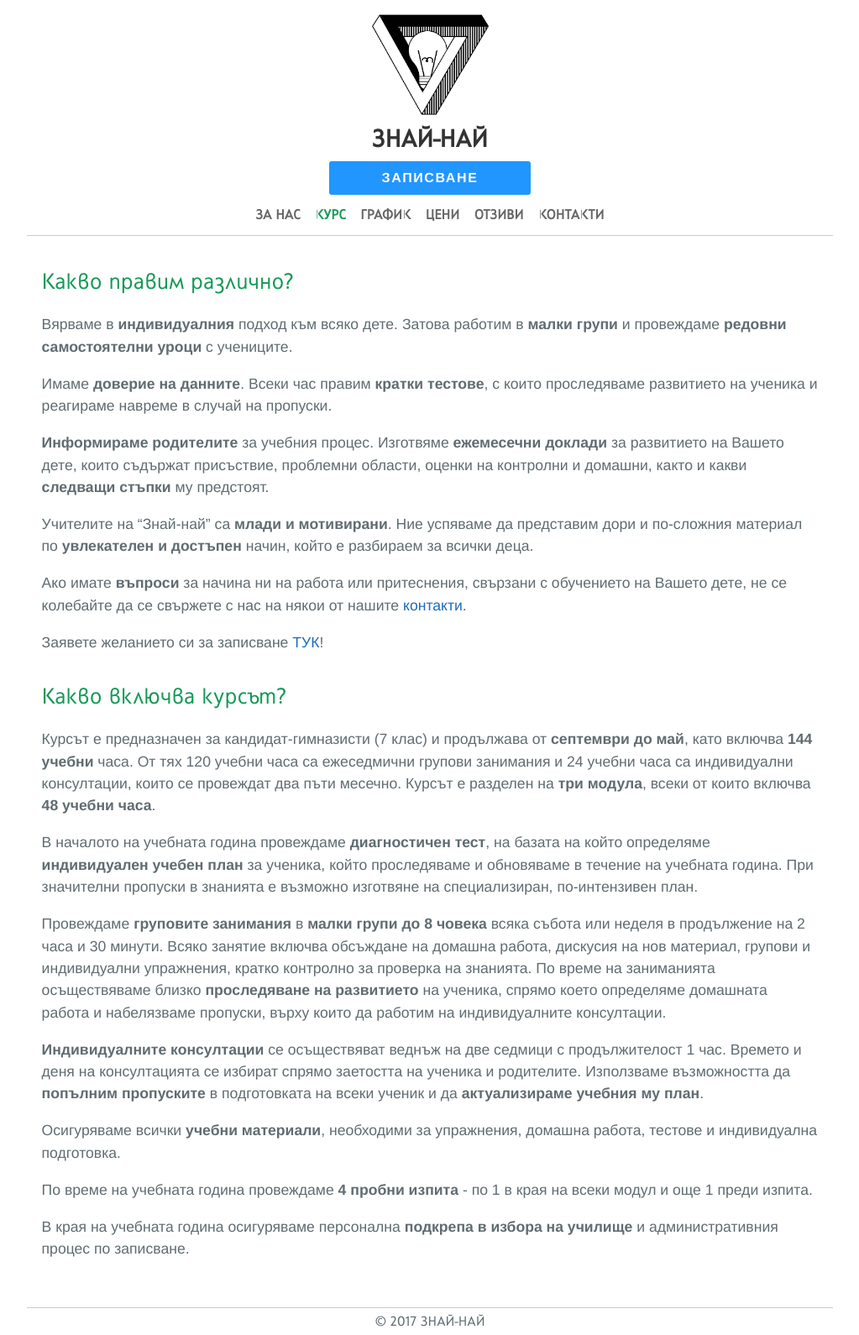
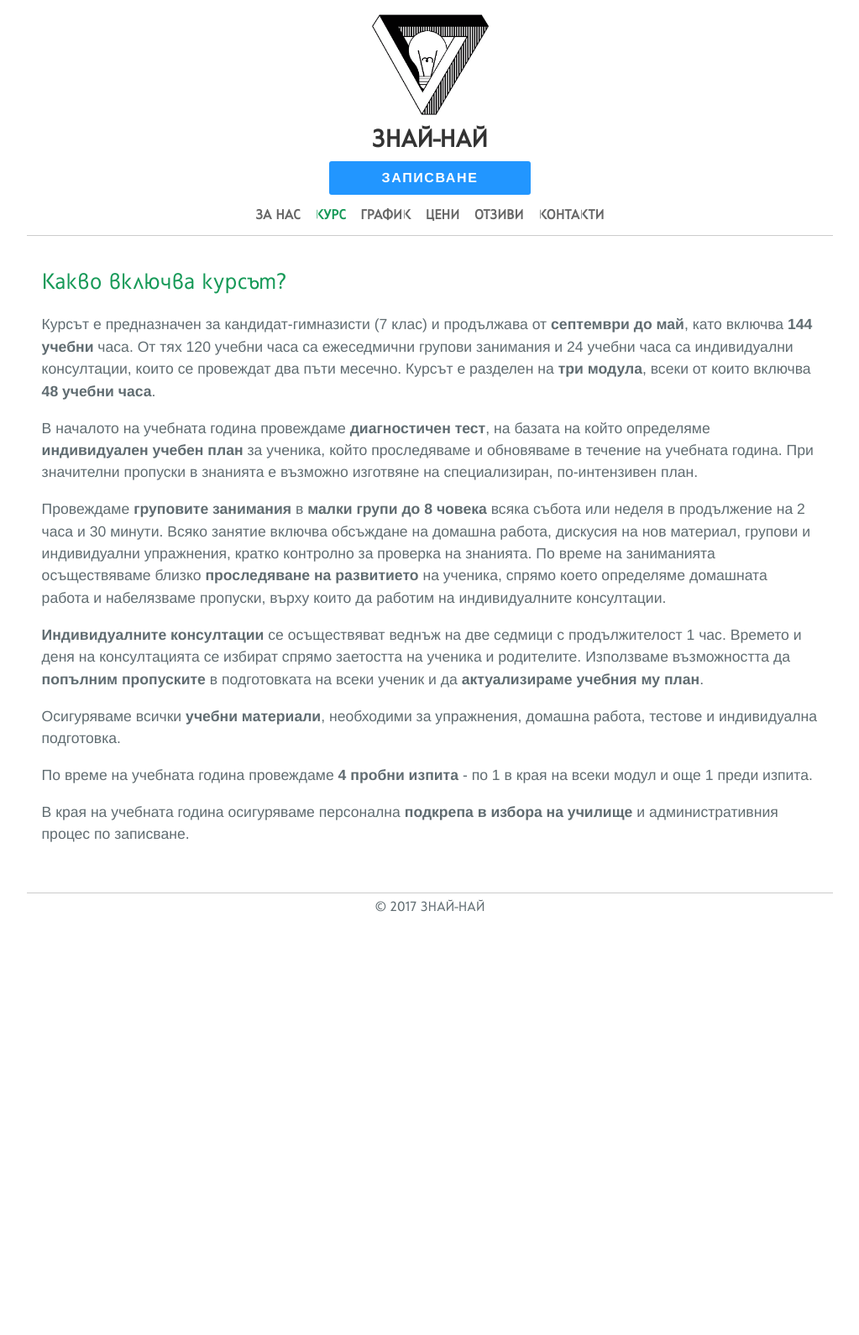
Before and after one commit to znainai/znainai.github.io, a Jekyll site: the page built from _pages/course.md, in a window 1280 px wide. Shown: the whole page at 84% size, without its empty margins (128-1151 px from the left). Built offline with Jekyll 4.4.1, drawn with Linux system fonts in a browser that asks for light colours; after the commit the page ends 1096 px from its top, so only the background shows below that.

Commit message:
Update course.md

```diff
--- a/_pages/course.md
+++ b/_pages/course.md
@@ -1,20 +1,6 @@
 ---
 title: Курс
 ---
-
-## Какво правим различно?
-
-Вярваме в **индивидуалния** подход към всяко дете. Затова работим в **малки групи** и провеждаме **редовни самостоятелни уроци** с учениците.
-
-Имаме **доверие на данните**. Всеки час правим **кратки тестове**, с които проследяваме развитието на ученика и реагираме навреме в случай на пропуски.
-
-**Информираме родителите** за учебния процес. Изготвяме **ежемесечни доклади** за развитието на Вашето дете, които съдържат присъствие, проблемни области, оценки на контролни и домашни, както и какви **следващи стъпки** му предстоят.
-
-Учителите на “Знай-най” са **млади и мотивирани**. Ние успяваме да представим дори и по-сложния материал по **увлекателен и достъпен** начин, който е разбираем за всички деца.
-
-Ако имате **въпроси** за начина ни на работа или притеснения, свързани с обучението на Вашето дете, не се колебайте да се свържете с нас на някои от нашите [контакти](contacts).
-
-Заявете желанието си за записване [ТУК]({{ site.sign_form_link }}){:target="_blank"}!
 
 ## Какво включва курсът?
 
```
